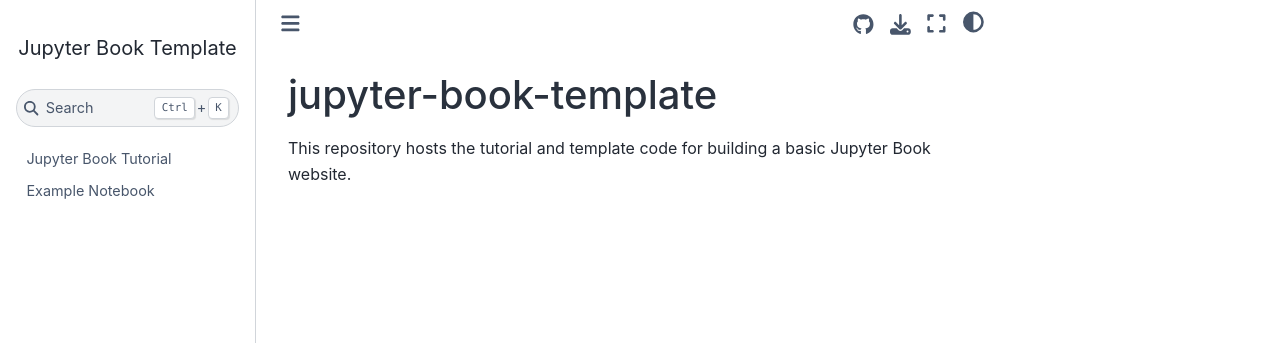
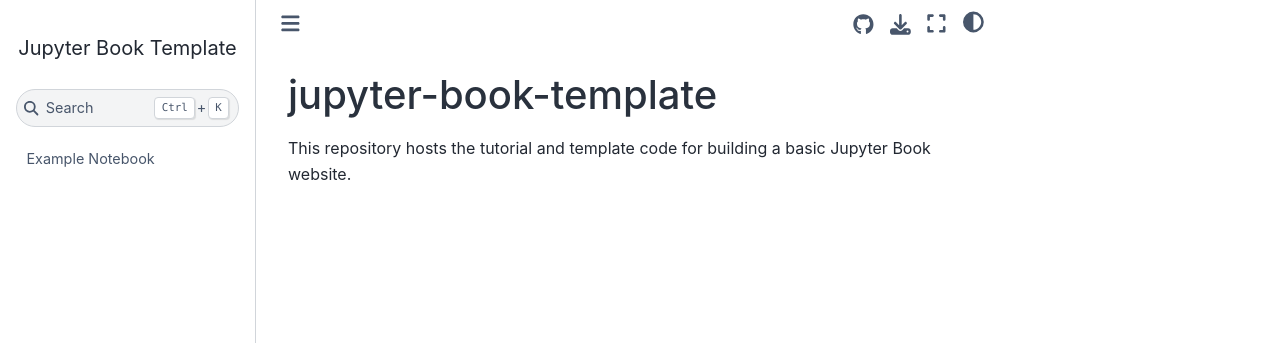
Before and after one commit to mitchell-2/IV, a Jupyter Book: the page built from README.md, in a window 1280 px wide. Shown: the top 343 px of the page. Built offline with Jupyter Book 1.0.4 settings and Sphinx 7.4.7 and the Sphinx Book theme 1.1.4, drawn with Linux system fonts in a browser that asks for light colours; comment, search, counter and statistics services are not loaded; some of the changed lines change nothing that is shown.

Commit message:
toc changes

```diff
--- a/_toc.yml
+++ b/_toc.yml
@@ -2,6 +2,6 @@
 # Learn more at https://jupyterbook.org/customize/toc.html
 
 format: jb-book
-root: docs/home
-chapters:
-- file: docs/notebook
+root: docs/notebook
+#chapters:
+#- file: docs/notebook
```
